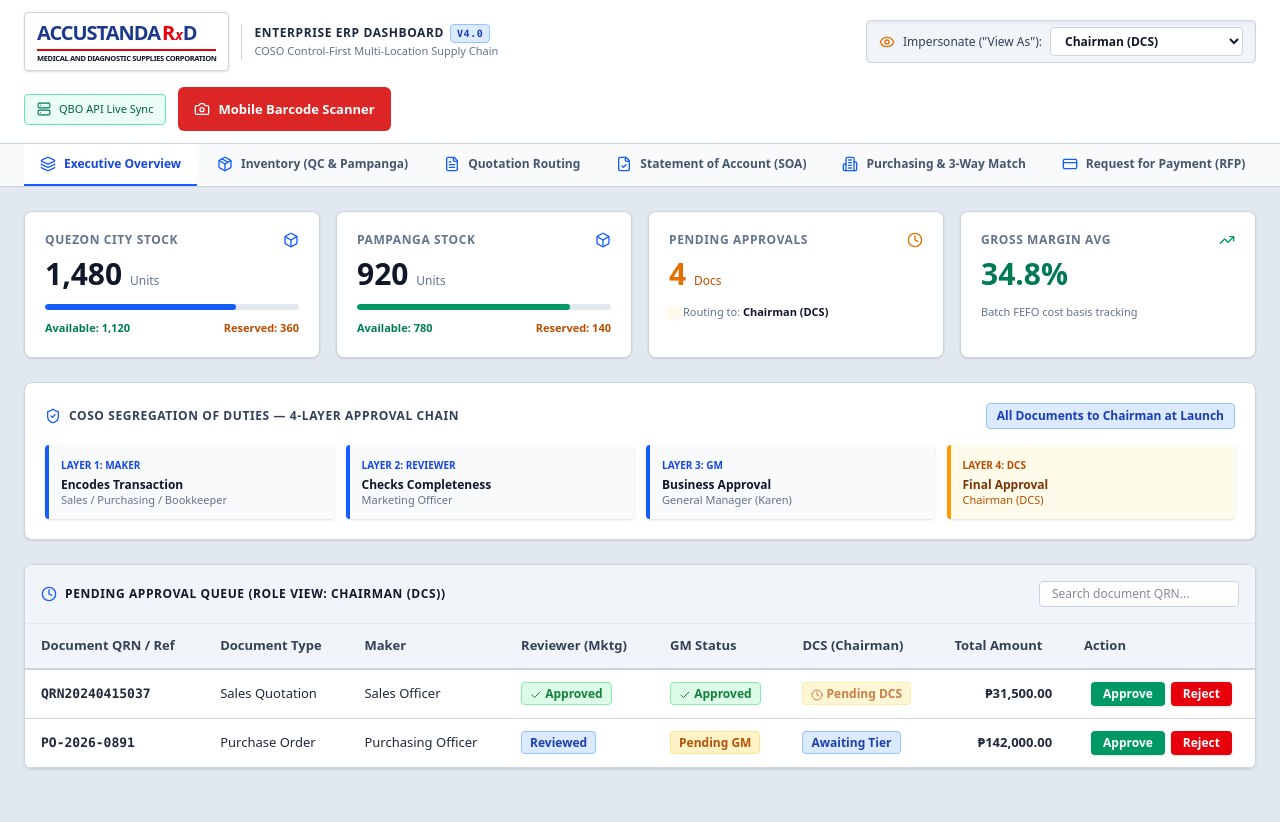
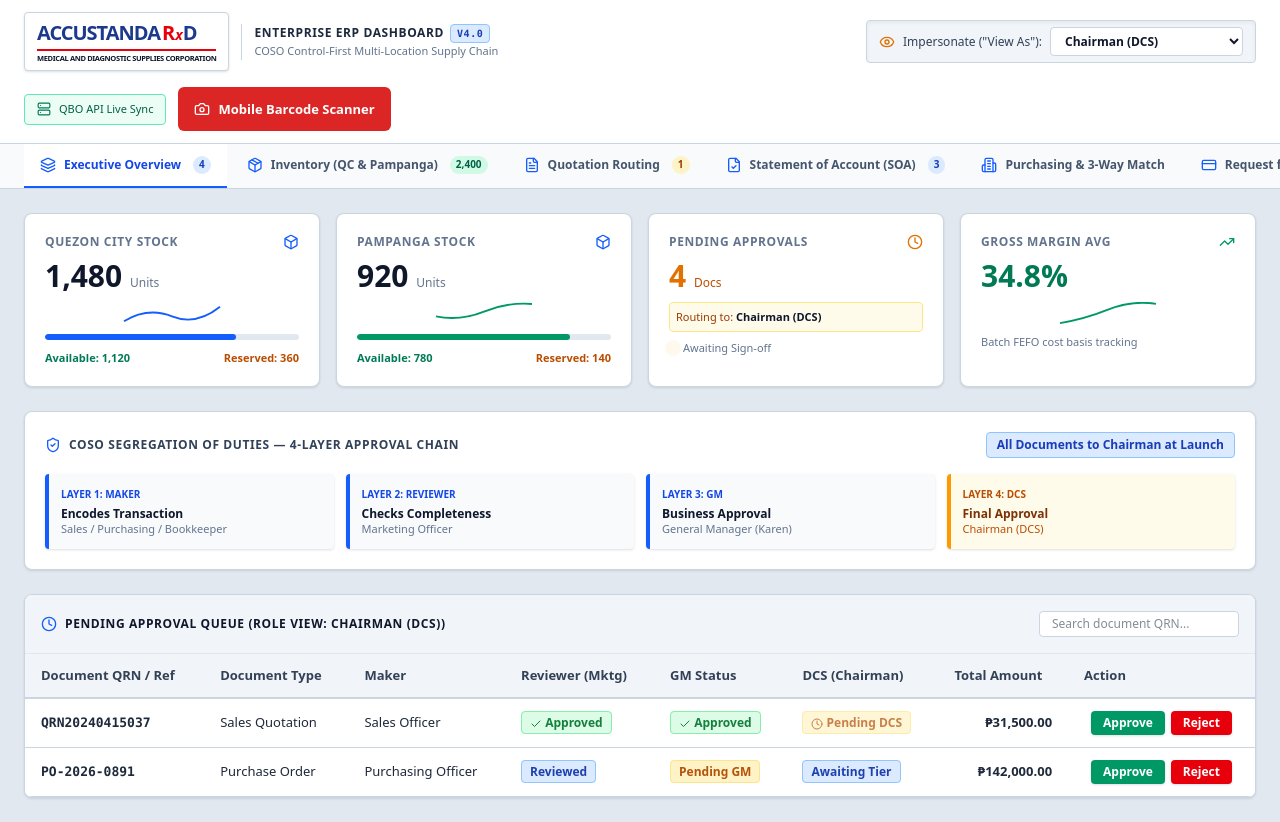
Before and after one commit to ItsAdventureTime/portfolio-accustandard, a Next.js app: page / in a window 1280 px wide. Before the commit the page ends 800 px from the top, so only its background shows below. Built offline with nearby package versions, Linux system fonts and the light colour scheme.

Commit message:
feat: add SVG sparklines, live item counter badges, and notification toast feedback for compelling UI/UX

```diff
--- a/src/app/page.tsx
+++ b/src/app/page.tsx
@@ -30,7 +30,8 @@ import {
   Layers3,
   ShieldCheck,
   Sparkles,
-  Server
+  Server,
+  TrendingDown
 } from 'lucide-react';
 import { BarcodeScannerModal } from '@/components/scanner/BarcodeScannerModal';
 import { QuotationPDF, QuotationData } from '@/components/documents/QuotationPDF';
@@ -41,6 +42,12 @@ export default function DashboardHome() {
   const [isScannerOpen, setIsScannerOpen] = useState(false);
   const [viewAsRole, setViewAsRole] = useState<string>('Chairman (DCS)');
   const [searchQuery, setSearchQuery] = useState('');
+  const [toastMessage, setToastMessage] = useState<string | null>(null);
+
+  const showNotification = (msg: string) => {
+    setToastMessage(msg);
+    setTimeout(() => setToastMessage(null), 3000);
+  };
 
   // Sample Quotation Data matching photo_2026-08-01_23-55-26.jpg
   const sampleQuotation: QuotationData = {
@@ -110,7 +117,15 @@ export default function DashboardHome() {
   };
 
   return (
-    <div className="min-h-screen bg-[#e2e8f0] text-[#1e293b] flex flex-col font-sans">
+    <div className="min-h-screen bg-[#e2e8f0] text-[#1e293b] flex flex-col font-sans relative">
+      {/* Toast Notification Alert */}
+      {toastMessage && (
+        <div className="fixed bottom-6 right-6 z-50 bg-slate-900 text-white px-4 py-3 rounded-xl shadow-2xl flex items-center gap-3 border border-slate-700 animate-bounce">
+          <CheckCircle2 className="w-5 h-5 text-emerald-400" />
+          <span className="text-xs font-semibold">{toastMessage}</span>
+        </div>
+      )}
+
       {/* Soft Slate Top Shell Header */}
       <header className="soft-slate-header px-4 md:px-6 py-3 flex flex-wrap justify-between items-center gap-4">
         {/* Brand Lockup matching photo_2026-08-01_23-55-07.jpg */}
@@ -141,7 +156,10 @@ export default function DashboardHome() {
           <span className="text-slate-700 font-medium hidden md:inline">Impersonate ("View As"):</span>
           <select
             value={viewAsRole}
-            onChange={(e) => setViewAsRole(e.target.value)}
+            onChange={(e) => {
+              setViewAsRole(e.target.value);
+              showNotification(`Role switched to ${e.target.value}`);
+            }}
             className="bg-white text-slate-900 font-semibold rounded px-2.5 py-1 border border-slate-300 focus:outline-none focus:ring-2 focus:ring-blue-500 text-xs"
           >
             <option value="Admin">Admin (Bridge)</option>
@@ -170,7 +188,7 @@ export default function DashboardHome() {
         </div>
       </header>
 
-      {/* Top Horizontal Navigation Bar */}
+      {/* Top Horizontal Navigation Bar with Live Item Counter Badges */}
       <nav className="soft-slate-nav-strip px-4 md:px-6 flex overflow-x-auto no-scrollbar whitespace-nowrap gap-1 text-xs font-semibold text-slate-600">
         <button
           onClick={() => setActiveTab('overview')}
@@ -181,7 +199,8 @@ export default function DashboardHome() {
           }`}
         >
           <Layers className="w-4 h-4 text-blue-600" />
-          Executive Overview
+          <span>Executive Overview</span>
+          <span className="ml-1 px-1.5 py-0.5 text-[10px] bg-blue-100 text-blue-800 rounded-full font-bold">4</span>
         </button>
         <button
           onClick={() => setActiveTab('inventory')}
@@ -192,7 +211,8 @@ export default function DashboardHome() {
           }`}
         >
           <Package className="w-4 h-4 text-blue-600" />
-          Inventory (QC & Pampanga)
+          <span>Inventory (QC & Pampanga)</span>
+          <span className="ml-1 px-1.5 py-0.5 text-[10px] bg-emerald-100 text-emerald-800 rounded-full font-bold">2,400</span>
         </button>
         <button
           onClick={() => setActiveTab('quotations')}
@@ -203,7 +223,8 @@ export default function DashboardHome() {
           }`}
         >
           <FileText className="w-4 h-4 text-blue-600" />
-          Quotation Routing
+          <span>Quotation Routing</span>
+          <span className="ml-1 px-1.5 py-0.5 text-[10px] bg-amber-100 text-amber-800 rounded-full font-bold">1</span>
         </button>
         <button
           onClick={() => setActiveTab('soa')}
@@ -214,7 +235,8 @@ export default function DashboardHome() {
           }`}
         >
           <FileCheck className="w-4 h-4 text-blue-600" />
-          Statement of Account (SOA)
+          <span>Statement of Account (SOA)</span>
+          <span className="ml-1 px-1.5 py-0.5 text-[10px] bg-blue-100 text-blue-800 rounded-full font-bold">3</span>
         </button>
         <button
           onClick={() => setActiveTab('purchasing')}
@@ -225,7 +247,7 @@ export default function DashboardHome() {
           }`}
         >
           <Building2 className="w-4 h-4 text-blue-600" />
-          Purchasing & 3-Way Match
+          <span>Purchasing & 3-Way Match</span>
         </button>
         <button
           onClick={() => setActiveTab('rfp')}
@@ -236,7 +258,7 @@ export default function DashboardHome() {
           }`}
         >
           <CreditCard className="w-4 h-4 text-blue-600" />
-          Request for Payment (RFP)
+          <span>Request for Payment (RFP)</span>
         </button>
         <button
           onClick={() => setActiveTab('admin')}
@@ -247,7 +269,7 @@ export default function DashboardHome() {
           }`}
         >
           <UserCheck className="w-4 h-4 text-blue-600" />
-          Admin & Audit Trail
+          <span>Admin & Audit Trail</span>
         </button>
       </nav>
 
@@ -256,15 +278,21 @@ export default function DashboardHome() {
         {/* TAB 1: EXECUTIVE OVERVIEW */}
         {activeTab === 'overview' && (
           <div className="space-y-6">
-            {/* Soft Slate KPI Metric Cards */}
+            {/* Visually Compelling Metric Tiles with SVG Sparklines */}
             <div className="grid grid-cols-1 sm:grid-cols-2 lg:grid-cols-4 gap-4">
-              <div className="soft-slate-card p-5">
+              <div className="soft-slate-card p-5 relative overflow-hidden">
                 <div className="flex justify-between items-center text-slate-500 text-xs mb-2">
                   <span className="font-semibold uppercase tracking-wider">Quezon City Stock</span>
                   <Box className="w-4 h-4 text-blue-600" />
                 </div>
                 <p className="text-3xl font-extrabold text-slate-900">1,480 <span className="text-xs font-normal text-slate-500">Units</span></p>
-                <div className="w-full bg-slate-200 rounded-full h-1.5 mt-3 overflow-hidden">
+                {/* SVG Mini Sparkline */}
+                <div className="my-2 h-6 w-full">
+                  <svg className="w-full h-full stroke-blue-600 fill-none stroke-2" viewBox="0 0 100 25">
+                    <path d="M0,20 Q25,5 50,15 T100,5" />
+                  </svg>
+                </div>
+                <div className="w-full bg-slate-200 rounded-full h-1.5 overflow-hidden">
                   <div className="bg-blue-600 h-1.5 rounded-full" style={{ width: '75%' }}></div>
                 </div>
                 <div className="mt-2.5 flex justify-between text-[11px]">
@@ -273,13 +301,18 @@ export default function DashboardHome() {
                 </div>
               </div>
 
-              <div className="soft-slate-card p-5">
+              <div className="soft-slate-card p-5 relative overflow-hidden">
                 <div className="flex justify-between items-center text-slate-500 text-xs mb-2">
                   <span className="font-semibold uppercase tracking-wider">Pampanga Stock</span>
                   <Box className="w-4 h-4 text-blue-600" />
                 </div>
                 <p className="text-3xl font-extrabold text-slate-900">920 <span className="text-xs font-normal text-slate-500">Units</span></p>
-                <div className="w-full bg-slate-200 rounded-full h-1.5 mt-3 overflow-hidden">
+                <div className="my-2 h-6 w-full">
+                  <svg className="w-full h-full stroke-emerald-600 fill-none stroke-2" viewBox="0 0 100 25">
+                    <path d="M0,15 Q25,20 50,10 T100,2" />
+                  </svg>
+                </div>
+                <div className="w-full bg-slate-200 rounded-full h-1.5 overflow-hidden">
                   <div className="bg-emerald-600 h-1.5 rounded-full" style={{ width: '84%' }}></div>
                 </div>
                 <div className="mt-2.5 flex justify-between text-[11px]">
@@ -288,31 +321,39 @@ export default function DashboardHome() {
                 </div>
               </div>
 
-              <div className="soft-slate-card p-5">
+              <div className="soft-slate-card p-5 relative overflow-hidden">
                 <div className="flex justify-between items-center text-slate-500 text-xs mb-2">
                   <span className="font-semibold uppercase tracking-wider">Pending Approvals</span>
                   <Clock className="w-4 h-4 text-amber-600" />
                 </div>
                 <p className="text-3xl font-extrabold text-amber-600">4 <span className="text-xs font-normal text-amber-700">Docs</span></p>
-                <div className="mt-3 text-[11px] text-slate-500 flex items-center gap-1.5">
+                <div className="my-2 text-[11px] text-amber-800 bg-amber-50 p-1.5 rounded border border-amber-200">
+                  <span>Routing to: <strong className="text-slate-900">{viewAsRole}</strong></span>
+                </div>
+                <div className="mt-1 text-[11px] text-slate-500 flex items-center gap-1.5">
                   <span className="w-2 h-2 rounded-full bg-amber-500 animate-ping"></span>
-                  <span>Routing to: <strong className="text-slate-900">{viewAsRole}</strong></span>
+                  <span>Awaiting Sign-off</span>
                 </div>
               </div>
 
-              <div className="soft-slate-card p-5">
+              <div className="soft-slate-card p-5 relative overflow-hidden">
                 <div className="flex justify-between items-center text-slate-500 text-xs mb-2">
                   <span className="font-semibold uppercase tracking-wider">Gross Margin Avg</span>
                   <TrendingUp className="w-4 h-4 text-emerald-600" />
                 </div>
                 <p className="text-3xl font-extrabold text-emerald-700">34.8%</p>
-                <div className="mt-3 text-[11px] text-slate-500">
+                <div className="my-2 h-6 w-full">
+                  <svg className="w-full h-full stroke-emerald-600 fill-none stroke-2" viewBox="0 0 100 25">
+                    <path d="M0,22 Q25,18 50,8 T100,2" />
+                  </svg>
+                </div>
+                <div className="mt-1 text-[11px] text-slate-500">
                   <span>Batch FEFO cost basis tracking</span>
                 </div>
               </div>
             </div>
 
-            {/* Approval Stepper Tracker */}
+            {/* Interactive COSO Segregation of Duties Stepper Tracker */}
             <div className="soft-slate-card p-5 space-y-4">
               <div className="flex justify-between items-center">
                 <h3 className="text-xs font-bold uppercase tracking-wider text-slate-700 flex items-center gap-2">
@@ -389,10 +430,16 @@ export default function DashboardHome() {
                       <td><span className="badge-amber px-2 py-0.5 rounded text-xs font-semibold animate-pulse"><Clock className="w-3 h-3 inline" /> Pending DCS</span></td>
                       <td className="text-right font-bold text-slate-900">₱31,500.00</td>
                       <td className="text-center space-x-1.5">
-                        <button className="bg-emerald-600 hover:bg-emerald-500 text-white px-3 py-1 rounded text-xs font-semibold shadow transition">
+                        <button
+                          onClick={() => showNotification('Quotation QRN20240415037 Approved!')}
+                          className="bg-emerald-600 hover:bg-emerald-500 text-white px-3 py-1 rounded text-xs font-semibold shadow transition"
+                        >
                           Approve
                         </button>
-                        <button className="bg-red-600 hover:bg-red-500 text-white px-3 py-1 rounded text-xs font-semibold shadow transition">
+                        <button
+                          onClick={() => showNotification('Quotation QRN20240415037 Rejected.')}
+                          className="bg-red-600 hover:bg-red-500 text-white px-3 py-1 rounded text-xs font-semibold shadow transition"
+                        >
                           Reject
                         </button>
                       </td>
@@ -406,10 +453,16 @@ export default function DashboardHome() {
                       <td><span className="badge-blue px-2 py-0.5 rounded text-xs font-semibold">Awaiting Tier</span></td>
                       <td className="text-right font-bold text-slate-900">₱142,000.00</td>
                       <td className="text-center space-x-1.5">
-                        <button className="bg-emerald-600 hover:bg-emerald-500 text-white px-3 py-1 rounded text-xs font-semibold shadow transition">
+                        <button
+                          onClick={() => showNotification('Purchase Order PO-2026-0891 Approved!')}
+                          className="bg-emerald-600 hover:bg-emerald-500 text-white px-3 py-1 rounded text-xs font-semibold shadow transition"
+                        >
                           Approve
                         </button>
-                        <button className="bg-red-600 hover:bg-red-500 text-white px-3 py-1 rounded text-xs font-semibold shadow transition">
+                        <button
+                          onClick={() => showNotification('Purchase Order PO-2026-0891 Rejected.')}
+                          className="bg-red-600 hover:bg-red-500 text-white px-3 py-1 rounded text-xs font-semibold shadow transition"
+                        >
                           Reject
                         </button>
                       </td>
@@ -583,7 +636,7 @@ export default function DashboardHome() {
         isOpen={isScannerOpen}
         onClose={() => setIsScannerOpen(false)}
         onScan={(scannedCode) => {
-          alert(`Scanned Barcode: ${scannedCode}`);
+          showNotification(`Scanned Barcode SKU: ${scannedCode}`);
         }}
       />
     </div>
```
